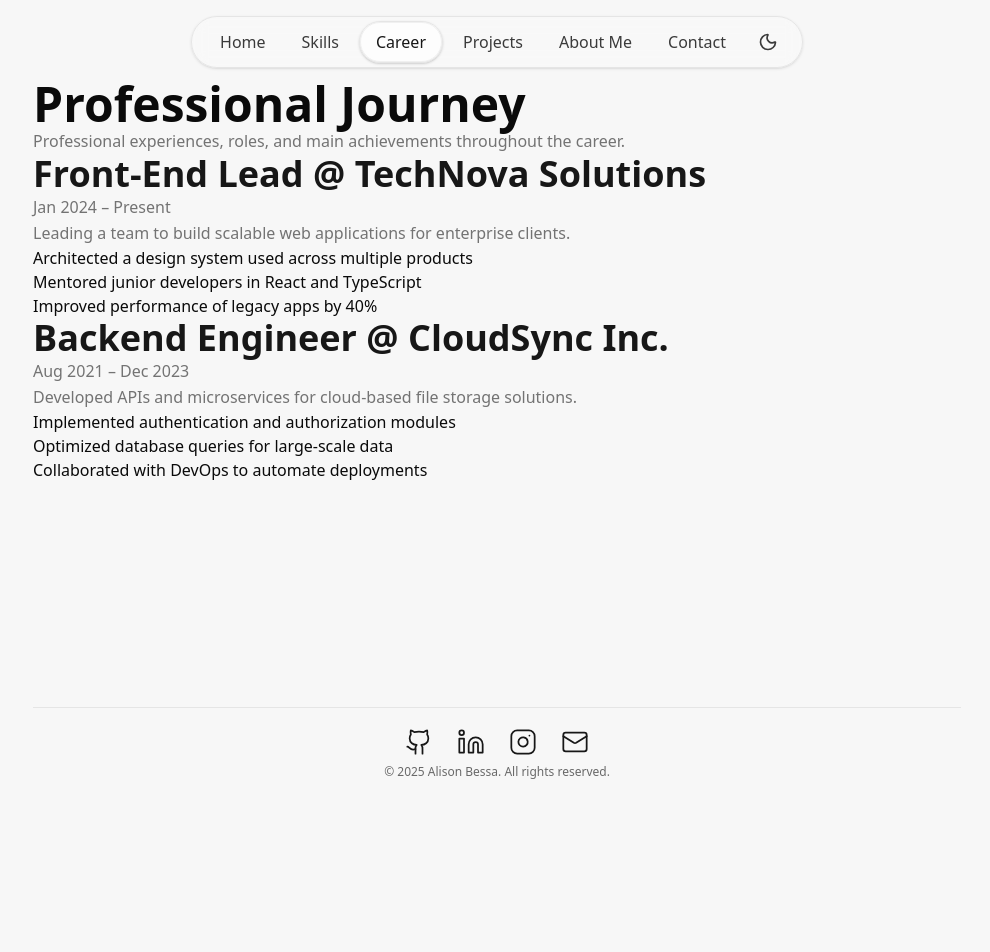
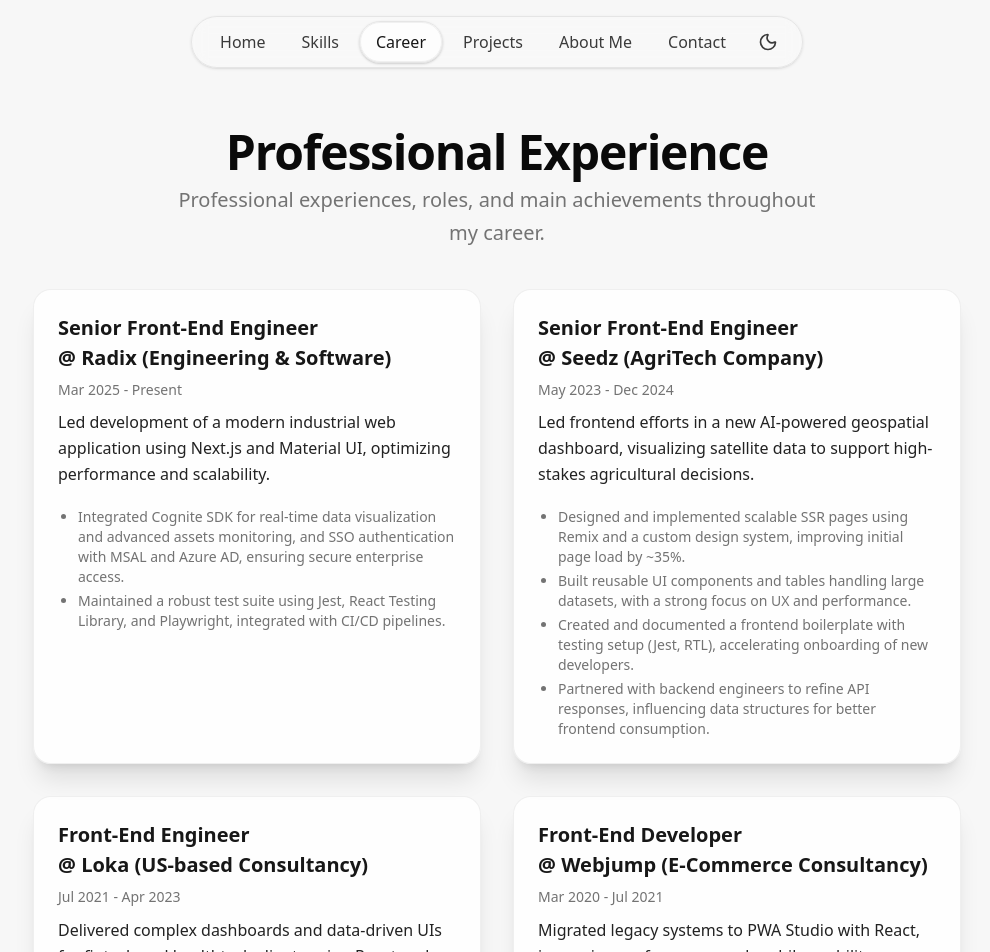
Before and after one commit to alisonbessa/my-portifolio, a Next.js app: page /career in a window 1280 px wide. Shown: the top 952 px of the page, without its empty margins (143-1133 px from the left). Before the commit the page ends 800 px from the top, so only its background shows below. Built offline with nearby package versions, Linux system fonts and the light colour scheme.

Commit message:
feat: update career entries with new roles, descriptions, and LinkedIn links; enhance layout in Career component

```diff
--- a/data/career.ts
+++ b/data/career.ts
@@ -1,6 +1,6 @@
-export const careerTitle = 'Professional Journey';
+export const careerTitle = 'Professional Experience';
 export const careerSubtitle =
-  'Professional experiences, roles, and main achievements throughout the career.';
+  'Professional experiences, roles, and main achievements throughout my career.';
 
 export type CareerEntry = {
   slug: string;
@@ -9,31 +9,79 @@ export type CareerEntry = {
   period: string;
   description: string;
   highlights: string[];
+  companyLinkedin: string;
 };
 
 export const career: CareerEntry[] = [
   {
-    slug: 'frontend-lead',
-    title: 'Front-End Lead',
-    company: 'TechNova Solutions',
-    period: 'Jan 2024 – Present',
-    description: 'Leading a team to build scalable web applications for enterprise clients.',
+    slug: 'radix-senior-frontend',
+    title: 'Senior Front-End Engineer',
+    company: 'Radix (Engineering & Software)',
+    period: 'Mar 2025 - Present',
+    description:
+      'Led development of a modern industrial web application using Next.js and Material UI, optimizing performance and scalability.',
     highlights: [
-      'Architected a design system used across multiple products',
-      'Mentored junior developers in React and TypeScript',
-      'Improved performance of legacy apps by 40%',
+      'Integrated Cognite SDK for real-time data visualization and advanced assets monitoring, and SSO authentication with MSAL and Azure AD, ensuring secure enterprise access.',
+      'Maintained a robust test suite using Jest, React Testing Library, and Playwright, integrated with CI/CD pipelines.',
     ],
+    companyLinkedin: 'https://www.linkedin.com/company/radixeng/',
   },
   {
-    slug: 'backend-engineer',
-    title: 'Backend Engineer',
-    company: 'CloudSync Inc.',
-    period: 'Aug 2021 – Dec 2023',
-    description: 'Developed APIs and microservices for cloud-based file storage solutions.',
+    slug: 'seedz-senior-frontend',
+    title: 'Senior Front-End Engineer',
+    company: 'Seedz (AgriTech Company)',
+    period: 'May 2023 - Dec 2024',
+    description:
+      'Led frontend efforts in a new AI-powered geospatial dashboard, visualizing satellite data to support high-stakes agricultural decisions.',
     highlights: [
-      'Implemented authentication and authorization modules',
-      'Optimized database queries for large-scale data',
-      'Collaborated with DevOps to automate deployments',
+      'Designed and implemented scalable SSR pages using Remix and a custom design system, improving initial page load by ~35%.',
+      'Built reusable UI components and tables handling large datasets, with a strong focus on UX and performance.',
+      'Created and documented a frontend boilerplate with testing setup (Jest, RTL), accelerating onboarding of new developers.',
+      'Partnered with backend engineers to refine API responses, influencing data structures for better frontend consumption.',
     ],
+    companyLinkedin: 'https://www.linkedin.com/company/seedzbr/',
+  },
+  {
+    slug: 'loka-frontend',
+    title: 'Front-End Engineer',
+    company: 'Loka (US-based Consultancy)',
+    period: 'Jul 2021 - Apr 2023',
+    description:
+      'Delivered complex dashboards and data-driven UIs for fintech and healthtech clients using React and Material UI.',
+    highlights: [
+      'Worked closely with designers and product teams to iterate quickly on user interfaces and component libraries.',
+      'Acted as frontend lead in 0 to 1 product initiatives, helping define architecture, state management, and API interfaces.',
+      'Strong integration with custom APIs and large datasets, advising backend teams on frontend requirements.',
+      'Mentored junior developers and led code reviews in a collaborative, async-first environment.',
+    ],
+    companyLinkedin: 'https://www.linkedin.com/company/loka/',
+  },
+  {
+    slug: 'webjump-frontend',
+    title: 'Front-End Developer',
+    company: 'Webjump (E-Commerce Consultancy)',
+    period: 'Mar 2020 - Jul 2021',
+    description:
+      'Migrated legacy systems to PWA Studio with React, improving performance and mobile usability.',
+    highlights: [
+      'Integrated third-party payment systems and streamlined checkout UIs.',
+      'Helped create a scalable design system adopted across multiple e-commerce clients.',
+      'Worked on projects implementing the new PWA Studio architecture for Magento.',
+    ],
+    companyLinkedin: 'https://www.linkedin.com/company/webjump/',
+  },
+  {
+    slug: 'ctrlplay-manager',
+    title: 'Franchise Partner and Manager',
+    company: 'Ctrl+Play (Coding School for Youngers and Kids)',
+    period: 'Nov 2016 - Mar 2020',
+    description:
+      'Managed daily operations, administrative tasks, and educational planning for the unit.',
+    highlights: [
+      'Taught classes on programming logic, robotics,game development, and introductory web development.',
+      'Adapted in-person classes to an online format during the pandemic, ensuring continuity and engagement.',
+      'Built partnerships with local schools and organizations to increase visibility and drive student enrollment.',
+    ],
+    companyLinkedin: 'https://www.linkedin.com/company/escolactrlplay/',
   },
 ];
--- a/data/skills.ts
+++ b/data/skills.ts
@@ -11,6 +11,7 @@ export const skills: Skill[] = [
   // Frontend
   { name: 'React', level: 'advanced', category: 'Frontend' },
   { name: 'Next.js', level: 'advanced', category: 'Frontend' },
+  { name: 'Remix', level: 'intermediate', category: 'Frontend' },
   { name: 'TypeScript', level: 'advanced', category: 'Frontend' },
   { name: 'JavaScript', level: 'advanced', category: 'Frontend' },
   { name: 'RESTful APIs', level: 'advanced', category: 'Frontend' },
@@ -29,7 +30,7 @@ export const skills: Skill[] = [
   { name: 'Design Tokens', level: 'advanced', category: 'Architecture' },
   { name: 'ESLint', level: 'advanced', category: 'Architecture' },
   { name: 'Prettier', level: 'advanced', category: 'Architecture' },
-  { name: 'Husky', level: 'advanced', category: 'Architecture' },
+  { name: 'Husky', level: 'intermediate', category: 'Architecture' },
   { name: 'Storybook', level: 'intermediate', category: 'Architecture' },
 
   // Testing
--- a/src/app/career/[slug]/page.tsx
+++ /dev/null
@@ -1,40 +0,0 @@
-import { career, CareerEntry } from '../../../../data/career';
-import Link from 'next/link';
-import { NotFound } from '../../components/NotFound';
-
-export default async function CareerDetailPage({ params }: { params: { slug: string } }) {
-  const entry = (career as CareerEntry[]).find((j) => j.slug === params.slug);
-
-  if (!entry) {
-    return (
-      <NotFound
-        backHref="/career"
-        backLabel="← Back to Career"
-        message="The requested role or experience was not found."
-      />
-    );
-  }
-
-  return (
-    <div style={{ maxWidth: 700, margin: '0 auto', padding: 24 }}>
-      <nav style={{ marginBottom: 24 }}>
-        <Link href="/career">← Back to Career</Link>
-      </nav>
-      <h1>
-        {entry.title} @ {entry.company}
-      </h1>
-      <p>
-        <strong>Period:</strong> {entry.period}
-      </p>
-      <p>{entry.description}</p>
-      <section>
-        <h2>Highlights</h2>
-        <ul>
-          {entry.highlights.map((h: string, i: number) => (
-            <li key={i}>{h}</li>
-          ))}
-        </ul>
-      </section>
-    </div>
-  );
-}
--- a/src/app/components/Career.tsx
+++ b/src/app/components/Career.tsx
@@ -1,5 +1,4 @@
 import type { CareerEntry } from '../../../data/career';
-import Link from 'next/link';
 
 type CareerProps = {
   title: string;
@@ -9,29 +8,42 @@ type CareerProps = {
 
 export function Career({ title, subtitle, career }: CareerProps) {
   return (
-    <section>
-      <h2>{title}</h2>
-      <p>{subtitle}</p>
-      <ul>
+    <section className="flex flex-col items-center py-12 w-full">
+      <div className="text-center mb-10">
+        <h2 className="text-3xl sm:text-5xl font-bold tracking-tight mb-2">{title}</h2>
+        <p className="text-muted-foreground text-lg sm:text-xl max-w-2xl mx-auto">{subtitle}</p>
+      </div>
+      <div className="grid grid-cols-1 sm:grid-cols-2 md:grid-cols-2 lg:grid-cols-2 gap-8 w-full max-w-6xl">
         {career.map((entry) => (
-          <li key={entry.slug}>
-            <article>
-              <h3>
-                <Link href={`/career/${entry.slug}`}>
-                  {entry.title} @ {entry.company}
-                </Link>
+          <div
+            key={entry.slug}
+            className="bg-card/80 dark:bg-white/10 rounded-2xl p-6 shadow-xl dark:shadow-[0_4px_32px_0_rgba(0,0,0,0.7)] border border-border/60 transition-colors max-w-md w-full mx-auto flex flex-col justify-between"
+          >
+            <article className="flex flex-col h-full">
+              <h3 className="text-xl font-bold mb-1">
+                <a
+                  href={entry.companyLinkedin}
+                  target="_blank"
+                  rel="noopener noreferrer"
+                  className="hover:underline hover:text-primary transition-colors"
+                >
+                  {entry.title}
+                  <p className="text-primary font-semibold">@ {entry.company}</p>
+                </a>
               </h3>
-              <p>{entry.period}</p>
-              <p>{entry.description}</p>
-              <ul>
+              <p className="text-muted-foreground text-sm mb-2">{entry.period}</p>
+              <p className="mb-3 text-base text-foreground/90">{entry.description}</p>
+              <ul className="list-disc pl-5 space-y-1 mt-2">
                 {entry.highlights.map((h, i) => (
-                  <li key={i}>{h}</li>
+                  <li key={i} className="text-muted-foreground text-sm">
+                    {h}
+                  </li>
                 ))}
               </ul>
             </article>
-          </li>
+          </div>
         ))}
-      </ul>
+      </div>
     </section>
   );
 }
```
